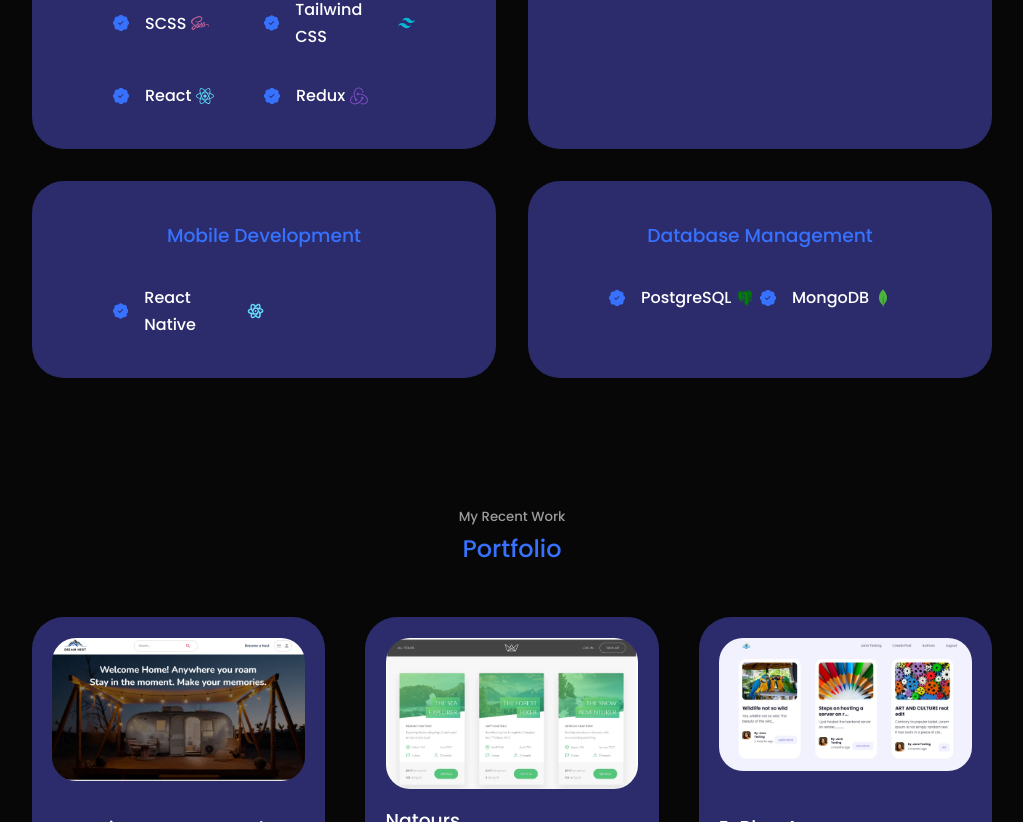
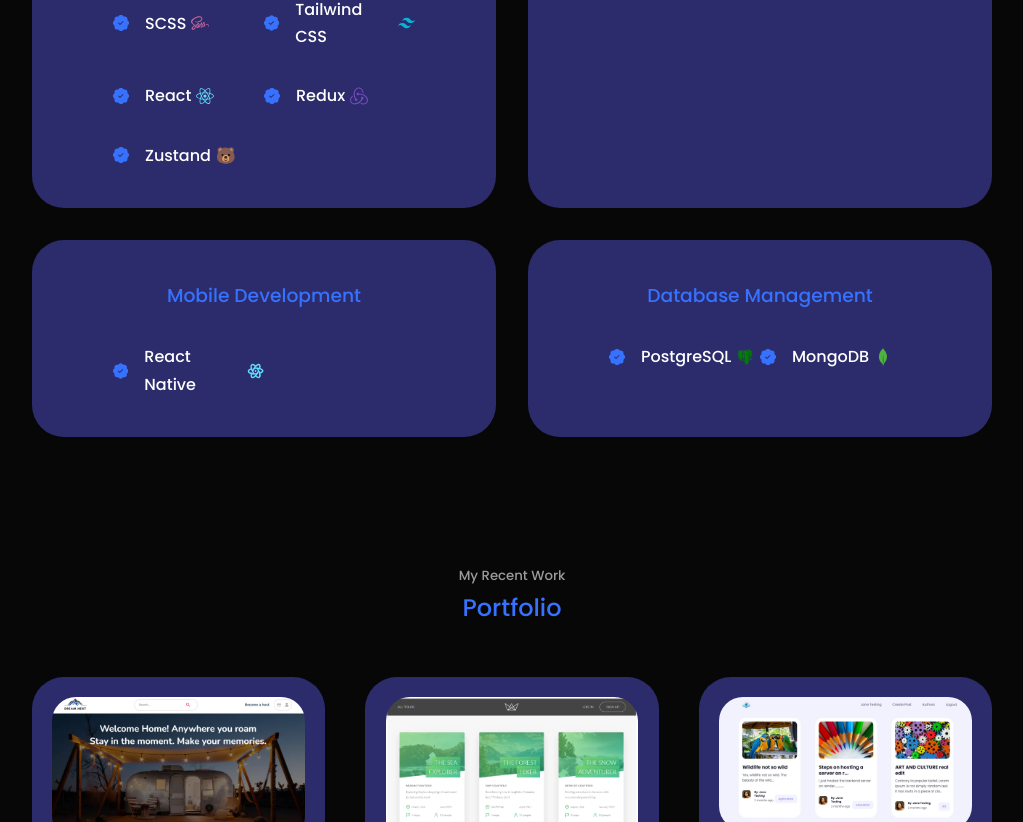
Before and after one commit to JacceyCode/jacob, a React (Vite) app: page / in a window 1280 px wide. Shown: the part 1978-2800 px from the top of the page, without its empty margins (128-1151 px from the left). Built offline with nearby package versions, Linux system fonts and the light colour scheme.

Commit message:
updated portfolio section

```diff
--- a/src/components/experience/Experience.jsx
+++ b/src/components/experience/Experience.jsx
@@ -78,6 +78,13 @@ const Experience = () => {
                 <SiRedux color="#764abc" size={18} />
               </div>
             </article>
+            <article className="experience__details">
+              <BsPatchCheckFill className="experience__details-icon" />
+              <div className="experience__details-item">
+                <h4>Zustand</h4>
+                <span>🐻</span>
+              </div>
+            </article>
           </div>
         </div>
 
--- a/src/components/portfolio/Portfolio.jsx
+++ b/src/components/portfolio/Portfolio.jsx
@@ -8,6 +8,7 @@ import MOVIEBOX from "../../assets/moviebox.webp";
 import PIZZA from "../../assets/pizza.webp";
 import HELP from "../../assets/helpmeout.webp";
 import CREDPAL from "../../assets/credpal.webp";
+import SERON from "../../assets/seron.png";
 
 const data = [
   {
@@ -42,6 +43,15 @@ const data = [
     stack: "React, Redux, Tailwind CSS, Firebase, Stripe",
     github: "https://github.com/JacceyCode/themarketplace",
     demo: "https://dmarketplace.netlify.app",
+  },
+  {
+    image: SERON,
+    title: "SeronEstate Management App",
+    desc: "An estate management app that allows for sale, purchase or rent of apartments with a chat feature for easy communication among users.",
+    stack:
+      "React, TypeScript, Zustand, SASS, Leaflet, Cloudinary, Node.js, Express.js, MongoDB, Prisma, JWToken, Socket.io",
+    github: "https://github.com/JacceyCode/estate-app",
+    demo: "https://seron-estate-app.vercel.app",
   },
   {
     image: OASIS,
@@ -104,7 +114,7 @@ const Portfolio = () => {
 
             <h3>{project.title}</h3>
             <p>{project.desc}</p>
-            <p>
+            <p className="portfolio__item-stack">
               {" "}
               <em>Stack used :</em> {project.stack}
             </p>
--- a/src/components/portfolio/portfolio.css
+++ b/src/components/portfolio/portfolio.css
@@ -39,6 +39,11 @@
   margin-bottom: 1rem;
 }
 
+.portfolio__item-stack {
+  font-weight: 100;
+  font-size: 16px;
+}
+
 /* ======= MEDIA QUERIES (MEDIUM DEVICES) ======= */
 @media screen and (max-width: 1024px) {
   .portfolio__container {
```
Also changed, not shown: src/assets/seron.png (added), 1 other file (tests, documents, lock files or other folders).
